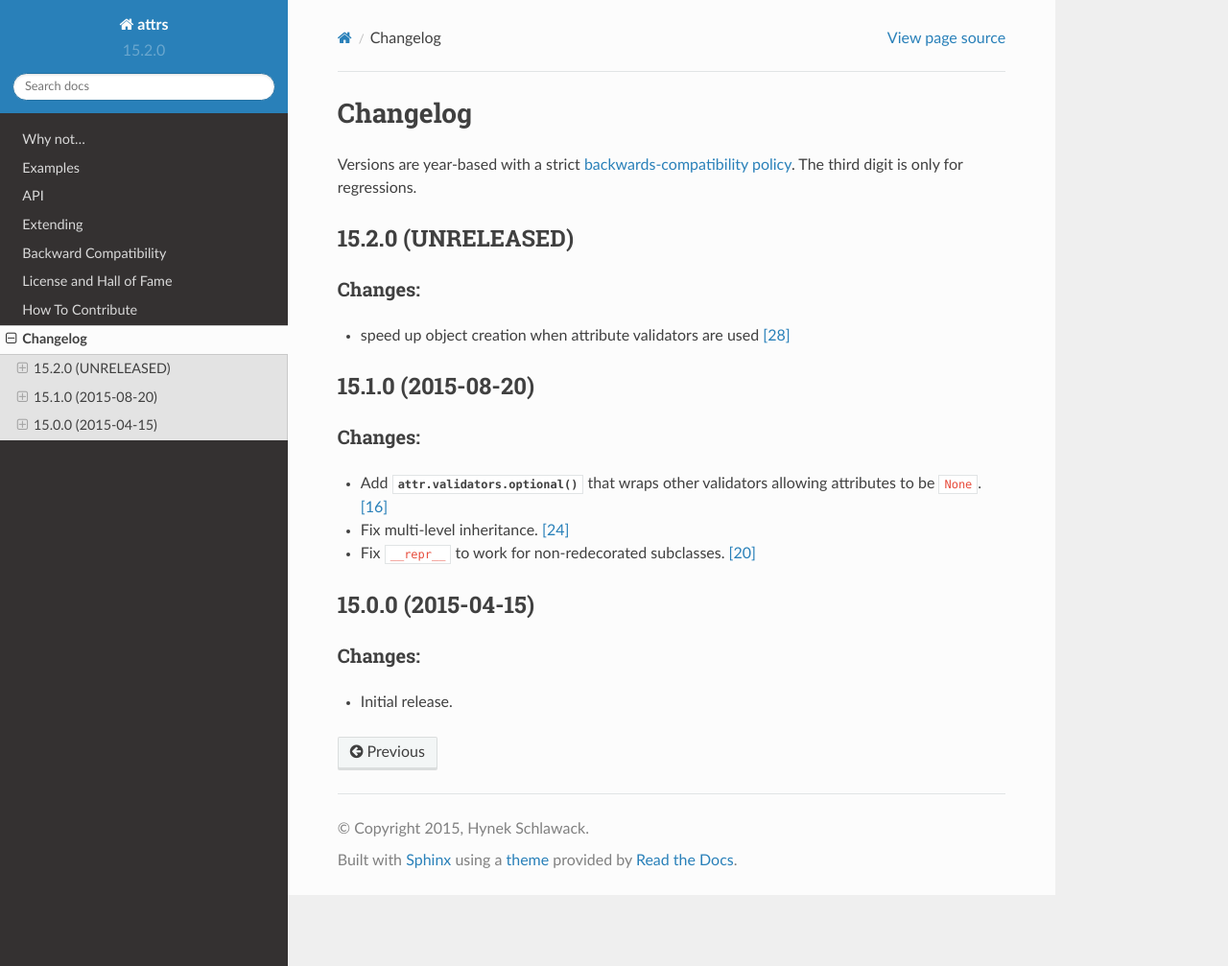
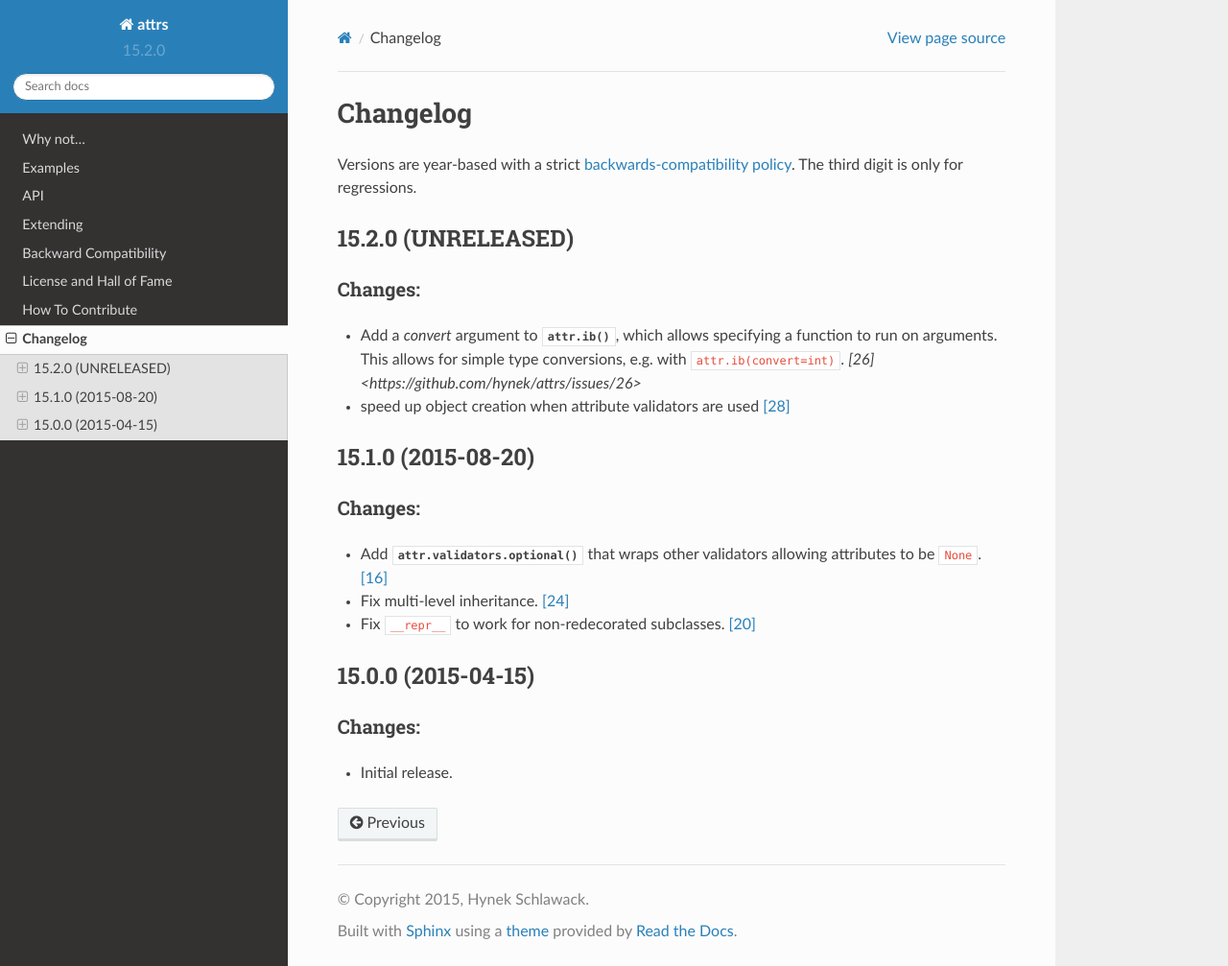
Before and after one commit to python-attrs/attrs, a Sphinx documentation site: the page built from docs/changelog.rst, in a window 1280 px wide and 1007 px high. Shown: the whole window at 96% size. Built offline with Sphinx 7.4.7 and the Read the Docs theme 2.0.0, drawn with Linux system fonts in a browser that asks for light colours.

Commit message:
changelog

```diff
--- a/docs/changelog.rst
+++ b/docs/changelog.rst
@@ -16,6 +16,7 @@
 Changes:
 ^^^^^^^^
 
+- Add a `convert` argument to :func:`attr.ib`, which allows specifying a function to run on arguments.  This allows for simple type conversions, e.g. with ``attr.ib(convert=int)``. `[26] <https://github.com/hynek/attrs/issues/26>`
 - speed up object creation when attribute validators are used `[28] <https://github.com/hynek/attrs/issues/28>`_
 
 
```
